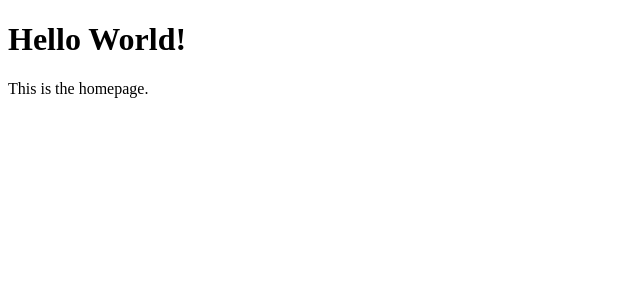
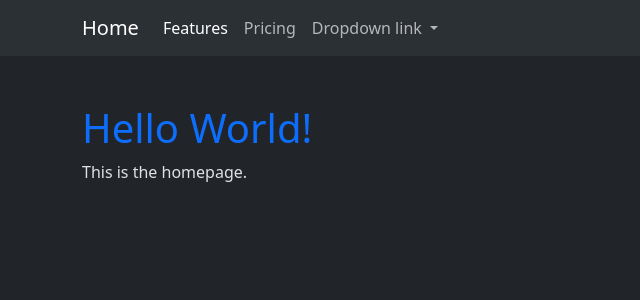
Before and after one commit to jhonv4sq/crud_test, a Django app: page / in a window 1280 px wide. Shown: the top 300 px of the page, without its empty margins (0-640 px from the left). Run offline with Django 5.2, Linux system fonts and the light colour scheme.

Commit message:
add bootstrap

```diff
--- a/crud_test/views.py
+++ b/crud_test/views.py
@@ -1,6 +1,5 @@
 from django.http import HttpResponse
 from django.shortcuts import render
-from django.template import Context
 
 def hello_world(request):
 
--- /dev/null
+++ b/templates/includes/navbar.html
@@ -0,0 +1,28 @@
+<nav class="navbar navbar-expand-lg bg-body-tertiary">
+  <div class="container">
+    <a class="navbar-brand" href="#">Home</a>
+    <button class="navbar-toggler" type="button" data-bs-toggle="collapse" data-bs-target="#navbarNavDropdown" aria-controls="navbarNavDropdown" aria-expanded="false" aria-label="Toggle navigation">
+      <span class="navbar-toggler-icon"></span>
+    </button>
+    <div class="collapse navbar-collapse" id="navbarNavDropdown">
+      <ul class="navbar-nav">
+        <li class="nav-item">
+          <a class="nav-link active" href="#">Features</a>
+        </li>
+        <li class="nav-item">
+          <a class="nav-link" href="#">Pricing</a>
+        </li>
+        <li class="nav-item dropdown">
+          <a class="nav-link dropdown-toggle" href="#" role="button" data-bs-toggle="dropdown" aria-expanded="false">
+            Dropdown link
+          </a>
+          <ul class="dropdown-menu">
+            <li><a class="dropdown-item" href="#">Action</a></li>
+            <li><a class="dropdown-item" href="#">Another action</a></li>
+            <li><a class="dropdown-item" href="#">Something else here</a></li>
+          </ul>
+        </li>
+      </ul>
+    </div>
+  </div>
+</nav>
--- a/templates/index.html
+++ b/templates/index.html
@@ -3,6 +3,8 @@
 {% block title %}Home - My Website{% endblock %}
 
 {% block content %}
-    <h1>{{ greeting }}</h1>
-    <p>This is the homepage.</p>
+    <section class="container">
+        <h1 class="text-primary">{{ greeting }}</h1>
+        <p>This is the homepage.</p>
+    </section>
 {% endblock %}
--- a/templates/layouts/base.html
+++ b/templates/layouts/base.html
@@ -1,13 +1,21 @@
 <!DOCTYPE html>
-<html lang="en">
+<html lang="en" data-bs-theme="dark">
     <head>
         <meta charset="UTF-8">
         <meta name="viewport" content="width=device-width, initial-scale=1.0">
         <title>{% block title %}My Website{% endblock %}</title>
+        <link href="https://cdn.jsdelivr.net/npm/bootstrap@5.3.3/dist/css/bootstrap.min.css" rel="stylesheet" integrity="sha384-QWTKZyjpPEjISv5WaRU9OFeRpok6YctnYmDr5pNlyT2bRjXh0JMhjY6hW+ALEwIH" crossorigin="anonymous">
     </head>
     <body>
+
+        <header class="mb-5">
+            {% include "includes/navbar.html" %}
+        </header>
+
         {% block content %}
 
         {% endblock %}
+
+        <script src="https://cdn.jsdelivr.net/npm/bootstrap@5.3.3/dist/js/bootstrap.bundle.min.js" integrity="sha384-YvpcrYf0tY3lHB60NNkmXc5s9fDVZLESaAA55NDzOxhy9GkcIdslK1eN7N6jIeHz" crossorigin="anonymous"></script>
     </body>
 </html>
```
